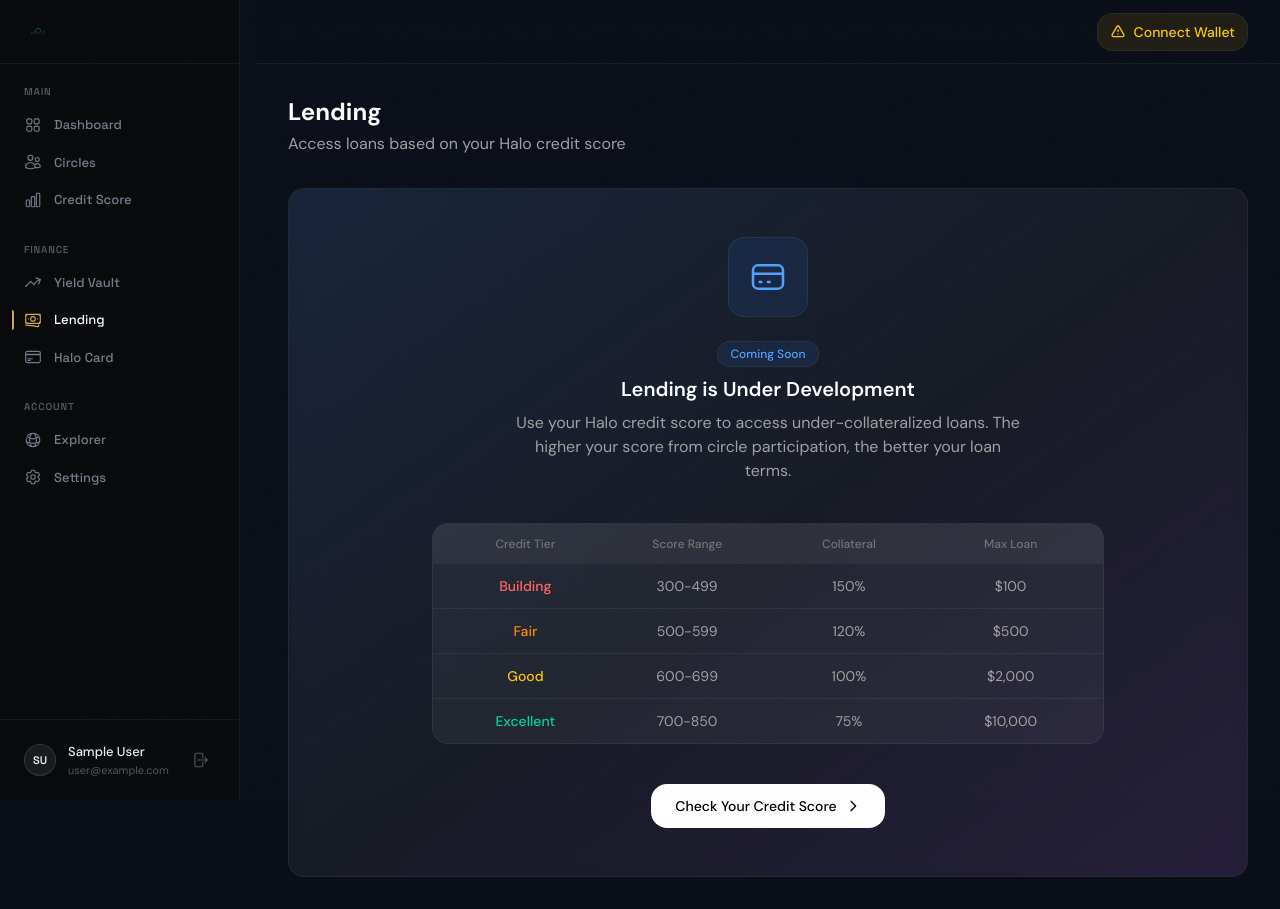
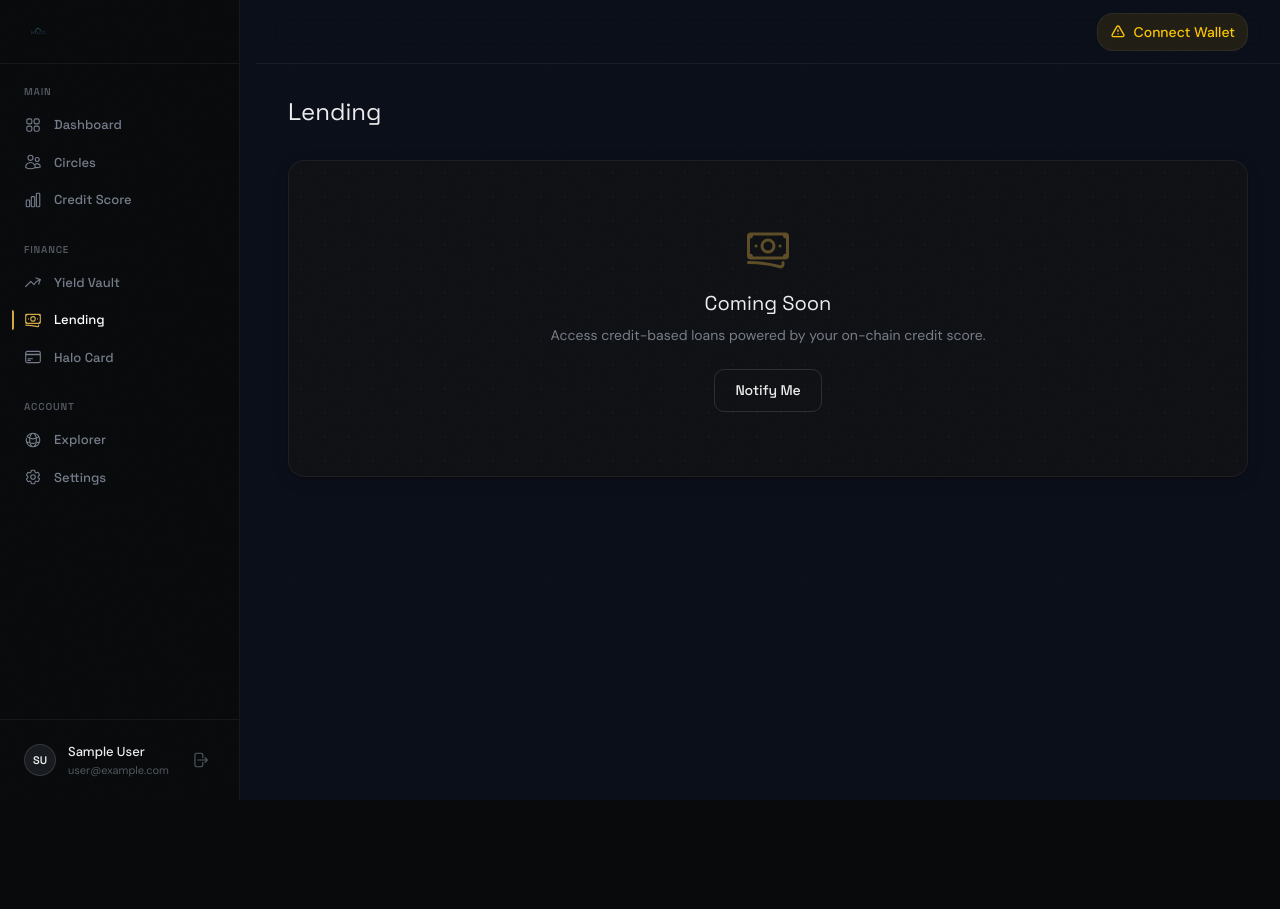
Before and after one commit to kunal-drall/halo-mainnet-stellar, a Next.js app in the folder app/: page /lending in a window 1280 px wide. After the commit the page ends 800 px from the top, so only its background shows below. Built offline with nearby package versions, Linux system fonts and the light colour scheme; no server answers; sample sign-in values are in the browser's storage.

Commit message:
feat: redesign lending coming soon page with banknotes icon

```diff
--- a/app/src/app/(app)/lending/page.tsx
+++ b/app/src/app/(app)/lending/page.tsx
@@ -1,5 +1,4 @@
 import { Metadata } from "next";
-import Link from "next/link";
 
 export const metadata: Metadata = {
   title: "Lending | Halo Protocol",
@@ -10,86 +9,38 @@ export default function LendingPage() {
   return (
     <div className="space-y-8">
       {/* Header */}
-      <div>
-        <h1 className="text-2xl font-bold text-white">Lending</h1>
-        <p className="text-neutral-400 mt-1">
-          Access loans based on your Halo credit score
-        </p>
-      </div>
+      <h1 className="text-2xl font-[family-name:var(--font-display)] text-[#EDEDED]">
+        Lending
+      </h1>
 
       {/* Coming Soon Card */}
-      <div className="relative overflow-hidden rounded-2xl border border-white/10 bg-white/5 backdrop-blur-sm p-8 lg:p-12">
-        {/* Gradient Background */}
-        <div className="absolute inset-0 bg-gradient-to-br from-blue-500/10 via-transparent to-purple-500/10" />
+      <div className="card-base dot-grid p-10 lg:p-16 flex flex-col items-center text-center">
+        {/* Icon — banknotes / money */}
+        <svg
+          className="w-12 h-12 text-[#D4A843] opacity-40"
+          fill="none"
+          stroke="currentColor"
+          viewBox="0 0 24 24"
+        >
+          <path
+            strokeLinecap="round"
+            strokeLinejoin="round"
+            strokeWidth={1.5}
+            d="M2.25 18.75a60.07 60.07 0 0115.797 2.101c.727.198 1.453-.342 1.453-1.096V18.75M3.75 4.5v.75A.75.75 0 013 6h-.75m0 0v-.375c0-.621.504-1.125 1.125-1.125H20.25M2.25 6v9m18-10.5v.75c0 .414.336.75.75.75h.75m-1.5-1.5h.375c.621 0 1.125.504 1.125 1.125v9.75c0 .621-.504 1.125-1.125 1.125h-.375m1.5-1.5H21a.75.75 0 00-.75.75v.75m0 0H3.75m0 0h-.375a1.125 1.125 0 01-1.125-1.125V15m1.5 1.5v-.75A.75.75 0 003 15h-.75M15 10.5a3 3 0 11-6 0 3 3 0 016 0zm3 0h.008v.008H18V10.5zm-12 0h.008v.008H6V10.5z"
+          />
+        </svg>
 
-        <div className="relative flex flex-col items-center text-center space-y-6">
-          {/* Icon */}
-          <div className="w-20 h-20 rounded-2xl bg-blue-500/10 border border-blue-500/20 flex items-center justify-center">
-            <svg className="w-10 h-10 text-blue-400" fill="none" stroke="currentColor" viewBox="0 0 24 24">
-              <path strokeLinecap="round" strokeLinejoin="round" strokeWidth={1.5} d="M3 10h18M7 15h1m4 0h1m-7 4h12a3 3 0 003-3V8a3 3 0 00-3-3H6a3 3 0 00-3 3v8a3 3 0 003 3z" />
-            </svg>
-          </div>
+        <h2 className="font-[family-name:var(--font-display)] text-xl text-[#EDEDED] mt-4">
+          Coming Soon
+        </h2>
 
-          <div className="space-y-2">
-            <span className="inline-block px-3 py-1 rounded-full bg-blue-500/10 text-blue-400 text-xs font-medium border border-blue-500/20">
-              Coming Soon
-            </span>
-            <h2 className="text-xl font-semibold text-white">
-              Lending is Under Development
-            </h2>
-            <p className="text-neutral-400 max-w-lg mx-auto">
-              Use your Halo credit score to access under-collateralized loans. The higher your score from circle participation, the better your loan terms.
-            </p>
-          </div>
+        <p className="text-[#787E88] text-sm mt-2 max-w-md text-center">
+          Access credit-based loans powered by your on-chain credit score.
+        </p>
 
-          {/* Loan Tiers Preview */}
-          <div className="w-full max-w-2xl mt-4">
-            <div className="rounded-xl border border-white/10 bg-white/5 overflow-hidden">
-              <div className="grid grid-cols-4 gap-px bg-white/5 text-xs font-medium text-neutral-500 p-3">
-                <span>Credit Tier</span>
-                <span>Score Range</span>
-                <span>Collateral</span>
-                <span>Max Loan</span>
-              </div>
-              <div className="divide-y divide-white/5">
-                <div className="grid grid-cols-4 gap-px p-3 text-sm">
-                  <span className="text-red-400 font-medium">Building</span>
-                  <span className="text-neutral-400">300-499</span>
-                  <span className="text-neutral-400">150%</span>
-                  <span className="text-neutral-400">$100</span>
-                </div>
-                <div className="grid grid-cols-4 gap-px p-3 text-sm">
-                  <span className="text-orange-400 font-medium">Fair</span>
-                  <span className="text-neutral-400">500-599</span>
-                  <span className="text-neutral-400">120%</span>
-                  <span className="text-neutral-400">$500</span>
-                </div>
-                <div className="grid grid-cols-4 gap-px p-3 text-sm">
-                  <span className="text-yellow-400 font-medium">Good</span>
-                  <span className="text-neutral-400">600-699</span>
-                  <span className="text-neutral-400">100%</span>
-                  <span className="text-neutral-400">$2,000</span>
-                </div>
-                <div className="grid grid-cols-4 gap-px p-3 text-sm">
-                  <span className="text-emerald-400 font-medium">Excellent</span>
-                  <span className="text-neutral-400">700-850</span>
-                  <span className="text-neutral-400">75%</span>
-                  <span className="text-neutral-400">$10,000</span>
-                </div>
-              </div>
-            </div>
-          </div>
-
-          <Link
-            href="/credit"
-            className="inline-flex items-center gap-2 px-6 py-3 rounded-xl bg-white text-black font-medium text-sm hover:bg-neutral-200 transition-colors mt-4"
-          >
-            Check Your Credit Score
-            <svg className="w-4 h-4" fill="none" stroke="currentColor" viewBox="0 0 24 24">
-              <path strokeLinecap="round" strokeLinejoin="round" strokeWidth={2} d="M9 5l7 7-7 7" />
-            </svg>
-          </Link>
-        </div>
+        <button className="btn btn-outline mt-6">
+          Notify Me
+        </button>
       </div>
     </div>
   );
```
